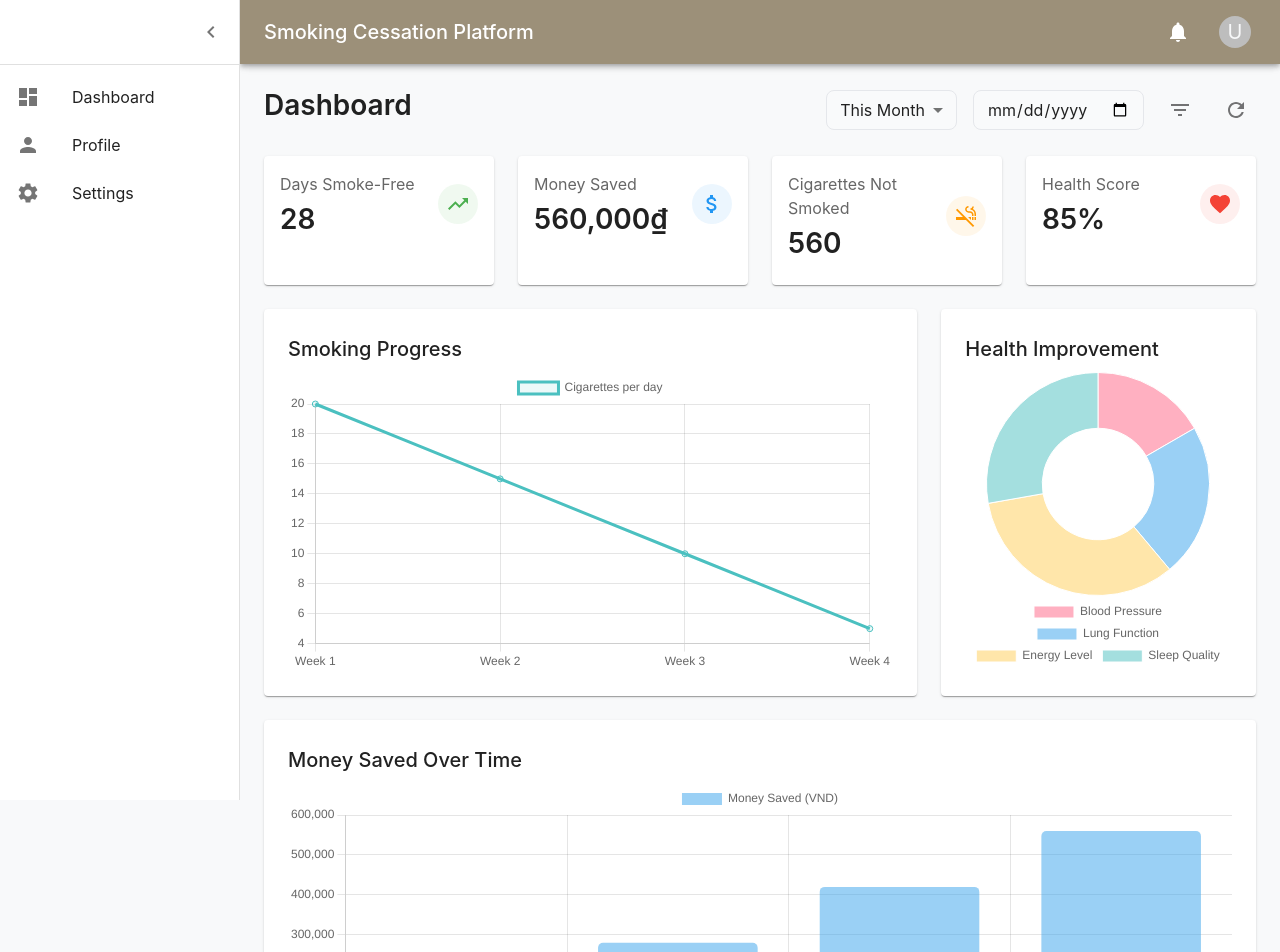
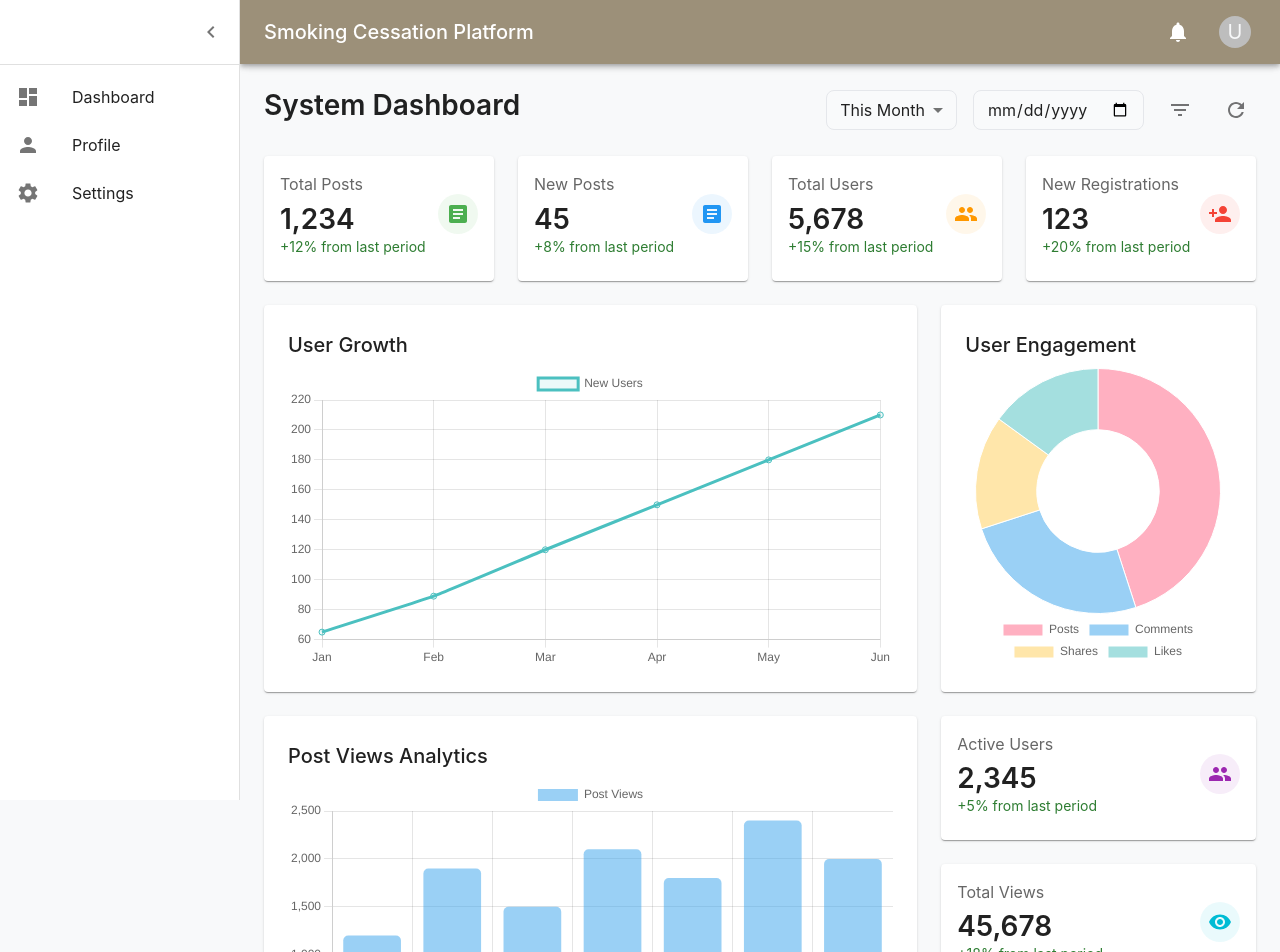
Before and after one commit to PhaiKietKhong/Smoking-cessation, a React (Vite) app: page /dashboard in a window 1280 px wide. Shown: the top 952 px of the page. Built offline with nearby package versions, Linux system fonts and the light colour scheme.

Commit message:
fix dashboard ui

```diff
--- a/src/components/Dashboard.jsx
+++ b/src/components/Dashboard.jsx
@@ -14,10 +14,12 @@ import {
   Tooltip,
 } from "@mui/material";
 import {
-  TrendingUp,
-  AttachMoney,
-  SmokeFree,
-  Favorite,
+  Article as ArticleIcon,
+  PersonAdd as PersonAddIcon,
+  People as PeopleIcon,
+  Visibility as VisibilityIcon,
+  TrendingUp as TrendingUpIcon,
+  Forum as ForumIcon,
   FilterList,
   Refresh,
 } from "@mui/icons-material";
@@ -53,13 +55,13 @@ const Dashboard = () => {
   const [timeRange, setTimeRange] = useState("month");
   const [dateRange, setDateRange] = useState("");
 
-  // Sample data for smoking progress
-  const smokingProgressData = {
-    labels: ["Week 1", "Week 2", "Week 3", "Week 4"],
+  // Sample data for user growth
+  const userGrowthData = {
+    labels: ["Jan", "Feb", "Mar", "Apr", "May", "Jun"],
     datasets: [
       {
-        label: "Cigarettes per day",
-        data: [20, 15, 10, 5],
+        label: "New Users",
+        data: [65, 89, 120, 150, 180, 210],
         borderColor: "rgb(75, 192, 192)",
         tension: 0.1,
         fill: true,
@@ -68,30 +70,25 @@ const Dashboard = () => {
     ],
   };
 
-  // Sample data for money saved
-  const moneySavedData = {
-    labels: ["Week 1", "Week 2", "Week 3", "Week 4"],
+  // Sample data for post views
+  const postViewsData = {
+    labels: ["Mon", "Tue", "Wed", "Thu", "Fri", "Sat", "Sun"],
     datasets: [
       {
-        label: "Money Saved (VND)",
-        data: [140000, 280000, 420000, 560000],
+        label: "Post Views",
+        data: [1200, 1900, 1500, 2100, 1800, 2400, 2000],
         backgroundColor: "rgba(54, 162, 235, 0.5)",
         borderRadius: 5,
       },
     ],
   };
 
-  // Sample data for health improvement
-  const healthImprovementData = {
-    labels: [
-      "Blood Pressure",
-      "Lung Function",
-      "Energy Level",
-      "Sleep Quality",
-    ],
+  // Sample data for user engagement
+  const userEngagementData = {
+    labels: ["Posts", "Comments", "Shares", "Likes"],
     datasets: [
       {
-        data: [30, 40, 60, 50],
+        data: [45, 25, 15, 15],
         backgroundColor: [
           "rgba(255, 99, 132, 0.5)",
           "rgba(54, 162, 235, 0.5)",
@@ -103,7 +100,7 @@ const Dashboard = () => {
     ],
   };
 
-  const StatCard = ({ title, value, icon, color }) => (
+  const StatCard = ({ title, value, icon, color, change }) => (
     <Card sx={{ height: "100%" }}>
       <CardContent>
         <Box
@@ -120,6 +117,15 @@ const Dashboard = () => {
             <Typography variant="h4" component="div">
               {value}
             </Typography>
+            {change && (
+              <Typography
+                variant="body2"
+                color={change > 0 ? "success.main" : "error.main"}
+              >
+                {change > 0 ? "+" : ""}
+                {change}% from last period
+              </Typography>
+            )}
           </Box>
           <Box
             sx={{
@@ -148,7 +154,7 @@ const Dashboard = () => {
           sx={{ mb: 3 }}
         >
           <Typography variant="h4" gutterBottom>
-            Dashboard
+            System Dashboard
           </Typography>
           <Stack direction="row" spacing={2}>
             <TextField
@@ -182,51 +188,56 @@ const Dashboard = () => {
           </Stack>
         </Stack>
 
+        {/* First Line - System Stats */}
         <Grid container spacing={3} sx={{ mb: 3 }}>
           <Grid item size={{ xs: 12, sm: 6, md: 3 }}>
             <StatCard
-              title="Days Smoke-Free"
-              value="28"
-              icon={<TrendingUp sx={{ color: "#4CAF50" }} />}
+              title="Total Posts"
+              value="1,234"
+              icon={<ArticleIcon sx={{ color: "#4CAF50" }} />}
               color="#4CAF50"
+              change={12}
             />
           </Grid>
           <Grid item size={{ xs: 12, sm: 6, md: 3 }}>
             <StatCard
-              title="Money Saved"
-              value="560,000₫"
-              icon={<AttachMoney sx={{ color: "#2196F3" }} />}
+              title="New Posts"
+              value="45"
+              icon={<ArticleIcon sx={{ color: "#2196F3" }} />}
               color="#2196F3"
+              change={8}
             />
           </Grid>
           <Grid item size={{ xs: 12, sm: 6, md: 3 }}>
             <StatCard
-              title="Cigarettes Not Smoked"
-              value="560"
-              icon={<SmokeFree sx={{ color: "#FF9800" }} />}
+              title="Total Users"
+              value="5,678"
+              icon={<PeopleIcon sx={{ color: "#FF9800" }} />}
               color="#FF9800"
+              change={15}
             />
           </Grid>
           <Grid item size={{ xs: 12, sm: 6, md: 3 }}>
             <StatCard
-              title="Health Score"
-              value="85%"
-              icon={<Favorite sx={{ color: "#F44336" }} />}
+              title="New Registrations"
+              value="123"
+              icon={<PersonAddIcon sx={{ color: "#F44336" }} />}
               color="#F44336"
+              change={20}
             />
           </Grid>
         </Grid>
 
-        {/* Second Line - Progress and Health Charts */}
+        {/* Second Line - User Growth and Engagement */}
         <Grid container spacing={3} sx={{ mb: 3 }}>
-          <Grid item size={{ xs: 12, sm: 6, md: 8 }}>
+          <Grid item size={{ xs: 12, md: 8 }}>
             <Paper sx={{ p: 3, height: "100%" }}>
               <Typography variant="h6" gutterBottom>
-                Smoking Progress
+                User Growth
               </Typography>
               <Box sx={{ height: 300 }}>
                 <Line
-                  data={smokingProgressData}
+                  data={userGrowthData}
                   options={{
                     responsive: true,
                     maintainAspectRatio: false,
@@ -240,14 +251,14 @@ const Dashboard = () => {
               </Box>
             </Paper>
           </Grid>
-          <Grid item size={{ xs: 12, sm: 6, md: 4 }}>
+          <Grid item size={{ xs: 12, md: 4 }}>
             <Paper sx={{ p: 3, height: "100%" }}>
               <Typography variant="h6" gutterBottom>
-                Health Improvement
+                User Engagement
               </Typography>
               <Box sx={{ height: 300 }}>
                 <Doughnut
-                  data={healthImprovementData}
+                  data={userEngagementData}
                   options={{
                     responsive: true,
                     maintainAspectRatio: false,
@@ -263,16 +274,16 @@ const Dashboard = () => {
           </Grid>
         </Grid>
 
-        {/* Third Line - Money Saved Chart */}
+        {/* Third Line - Post Views and Additional Stats */}
         <Grid container spacing={3}>
-          <Grid item size={{ xs: 12, sm: 6, md: 12 }}>
+          <Grid item size={{ xs: 12, md: 8 }}>
             <Paper sx={{ p: 3 }}>
               <Typography variant="h6" gutterBottom>
-                Money Saved Over Time
+                Post Views Analytics
               </Typography>
               <Box sx={{ height: 300 }}>
                 <Bar
-                  data={moneySavedData}
+                  data={postViewsData}
                   options={{
                     responsive: true,
                     maintainAspectRatio: false,
@@ -286,6 +297,28 @@ const Dashboard = () => {
               </Box>
             </Paper>
           </Grid>
+          <Grid item size={{ xs: 12, md: 4 }}>
+            <Grid container spacing={3}>
+              <Grid item size={{ xs: 12 }}>
+                <StatCard
+                  title="Active Users"
+                  value="2,345"
+                  icon={<PeopleIcon sx={{ color: "#9C27B0" }} />}
+                  color="#9C27B0"
+                  change={5}
+                />
+              </Grid>
+              <Grid item size={{ xs: 12 }}>
+                <StatCard
+                  title="Total Views"
+                  value="45,678"
+                  icon={<VisibilityIcon sx={{ color: "#00BCD4" }} />}
+                  color="#00BCD4"
+                  change={18}
+                />
+              </Grid>
+            </Grid>
+          </Grid>
         </Grid>
       </Box>
     </DashboardLayout>
```
